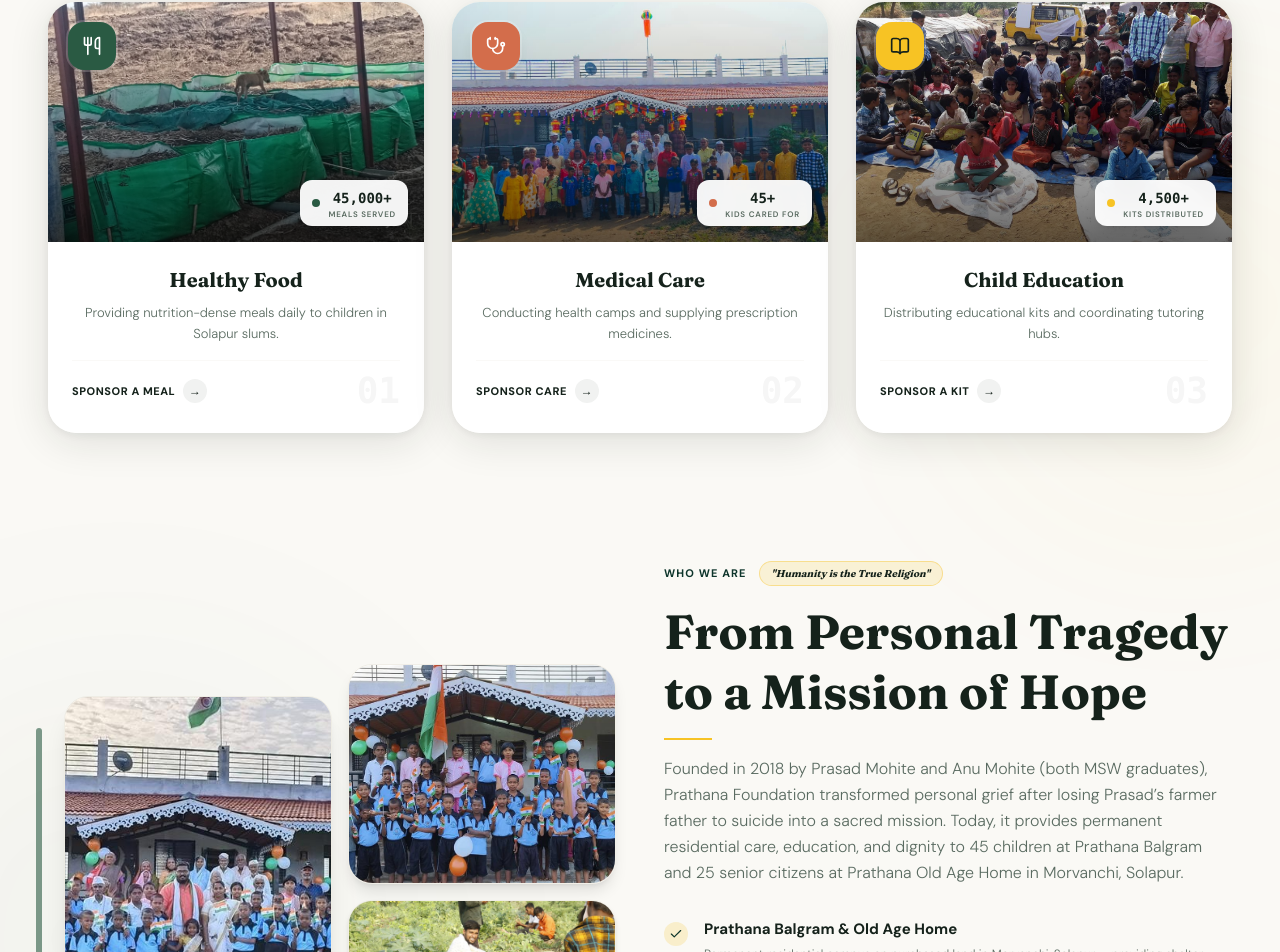
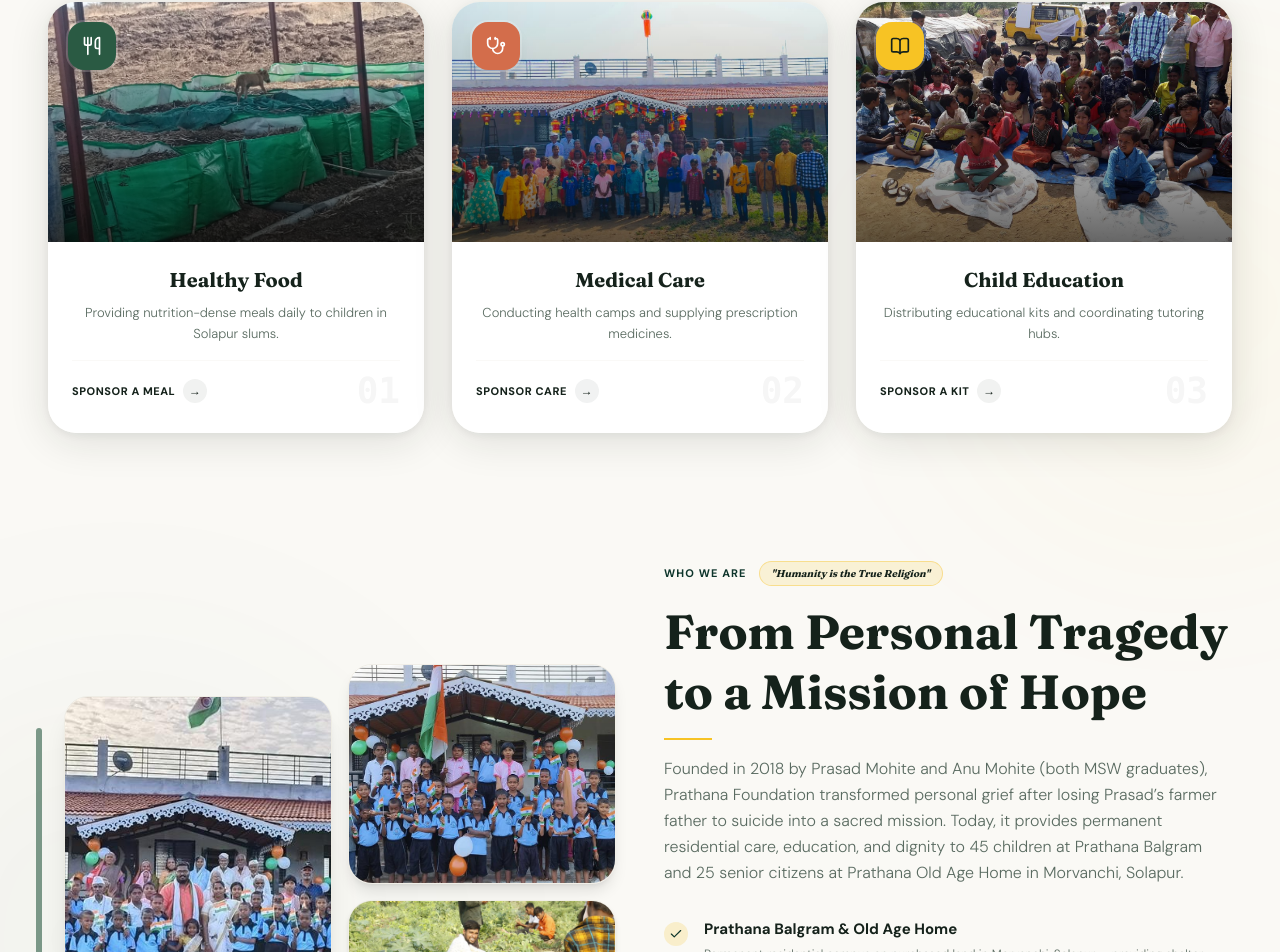
Before and after one commit to prathanaweb-dev/prathana, a Next.js app: page /en in a window 1280 px wide. Shown: the part 1629-2581 px from the top of the page. Built offline with nearby package versions, Linux system fonts and the light colour scheme; no server answers; the database is empty.

Commit message:
remove: stat number badges from Charity With Difference cards

```diff
--- a/components/About.tsx
+++ b/components/About.tsx
@@ -92,11 +92,6 @@ export default function About({ lang, onDonateClick }: AboutProps) {
                 '/balgram/Balgram/WhatsApp%20Image%202026-06-22%20at%201.09.36%20PM.jpeg',
                 '/vanchitanchishala/Vanchitanchi%20Shala/20181109_095902.jpg',
               ];
-              const statLabels = [
-                { num: '45,000+', label: isMarathi ? 'जेवण वाटप' : 'Meals Served' },
-                { num: '45+', label: isMarathi ? 'बालकांची काळजी' : 'Kids Cared For' },
-                { num: '4,500+', label: isMarathi ? 'शिक्षण साहित्य' : 'Kits Distributed' },
-              ];
               const accentColors = [
                 { accent: 'from-brand-green/90 to-brand-green/70', ring: 'ring-brand-green/40', iconBg: 'bg-brand-green', badge: 'bg-brand-green' },
                 { accent: 'from-[#d36d4b]/90 to-[#d36d4b]/70', ring: 'ring-[#d36d4b]/40', iconBg: 'bg-[#d36d4b]', badge: 'bg-[#d36d4b]' },
@@ -128,15 +123,6 @@ export default function About({ lang, onDonateClick }: AboutProps) {
                     {/* Floating icon badge — top left */}
                     <div className={`absolute top-5 left-5 w-12 h-12 rounded-2xl ${card.iconBg} shadow-lg flex items-center justify-center group-hover:scale-110 group-hover:rotate-6 transition-all duration-500 backdrop-blur-sm ring-2 ring-white/20`}>
                       <Icon className="w-5 h-5" />
-                    </div>
-
-                    {/* Floating stat chip — bottom right */}
-                    <div className="absolute bottom-4 right-4 bg-white/95 backdrop-blur-md rounded-xl px-3 py-2 flex items-center gap-2 shadow-lg">
-                      <span className={`w-2 h-2 rounded-full ${accentColors.badge} flex-shrink-0`} />
-                      <div className="flex flex-col leading-none">
-                        <span className="font-mono font-black text-sm text-brand-charcoal">{statLabels[idx].num}</span>
-                        <span className="text-[8px] uppercase tracking-widest text-brand-muted font-semibold mt-0.5">{statLabels[idx].label}</span>
-                      </div>
                     </div>
                   </div>
 
```
